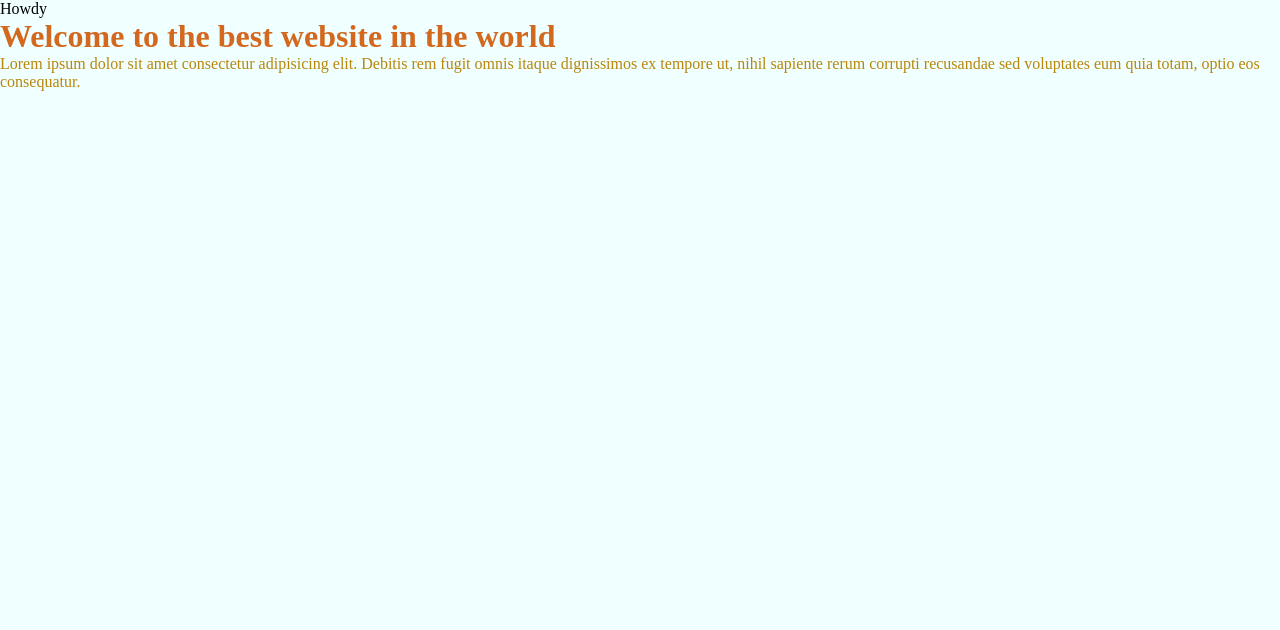
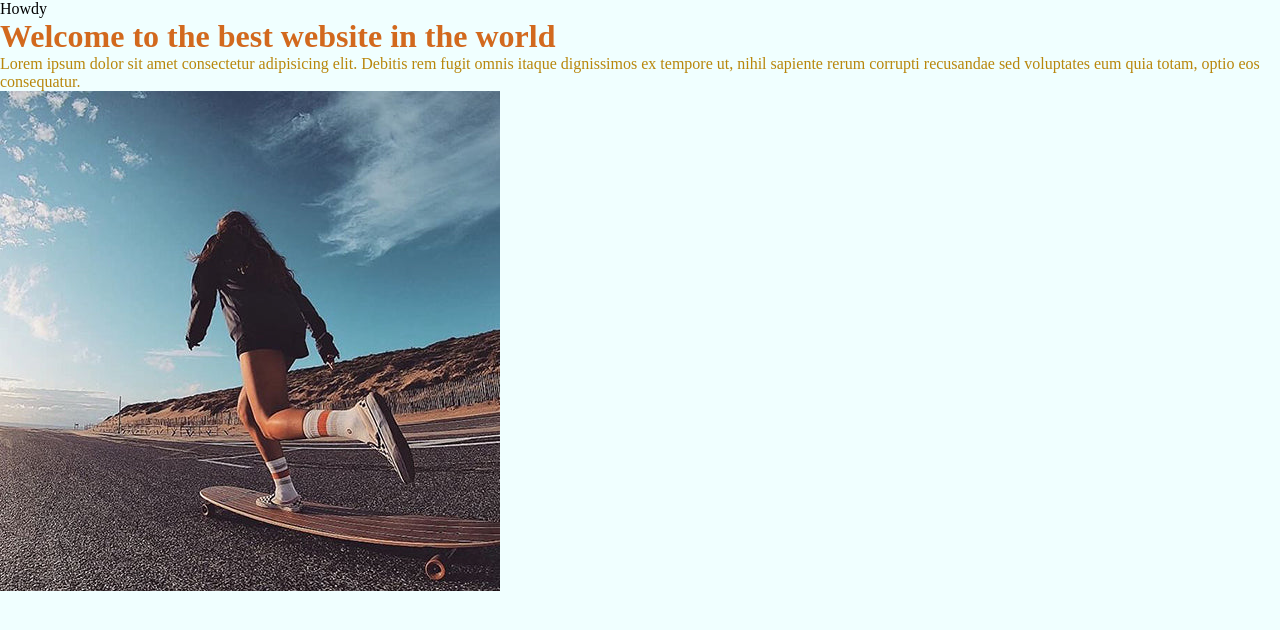
Before and after one commit to kelseybcrow/f17-deployment-demo, a website: page public/index.html in a window 1280 px wide. Drawn offline with Linux system fonts and the light colour scheme.

Commit message:
added photo

```diff
--- a/public/index.html
+++ b/public/index.html
@@ -15,6 +15,7 @@
             corrupti recusandae sed voluptates eum quia totam, optio eos
             consequatur.
         </p>
+        <img src="./longboarding_girl.jpg" alt="girl longboarding on road">
         <script src="./main.js"></script>
     </body>
 </html>
```
Also changed, not shown: public/longboarding_girl.jpg (added).
